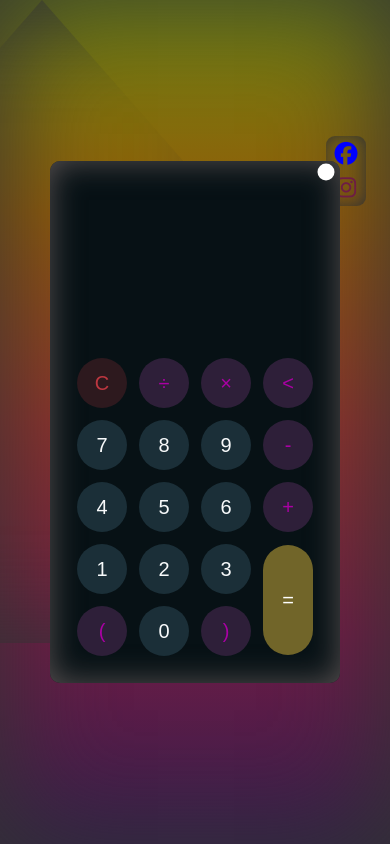
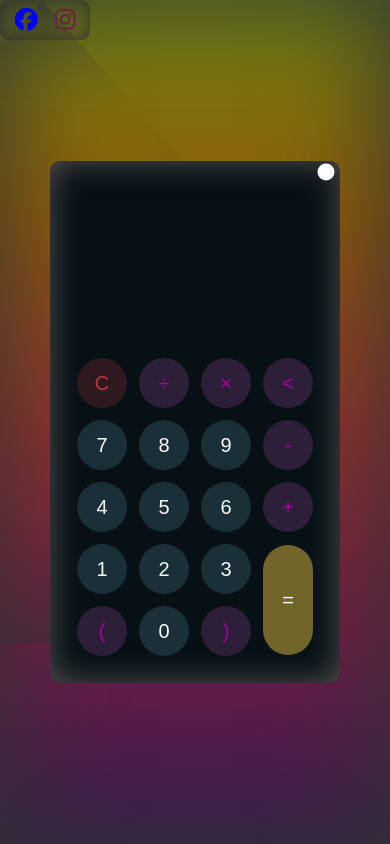
Before and after one commit to 19kaushik7/Calculator-with-Day-Nite-Mood, a plain HTML site: page index.html in a window 390 px wide. Drawn offline with Linux system fonts and the light colour scheme.

Commit message:
Update style.css

```diff
--- a/style.css
+++ b/style.css
@@ -177,3 +177,26 @@ button#equal {
     background-color: #716529;
     color: #ffffff;
 }
+
+@media only screen and (max-width: 600px) {
+    .icons {
+        width: 90px;
+        height: 40px;
+        position: absolute;
+        top: 0;
+        left: 0;
+        display: flex;
+        align-items: center;
+        justify-content: space-around;
+        flex-direction: row;
+        padding: 6px;
+        border-radius: 9px;
+        box-shadow: 0 0 1rem #333 inset;
+        transition: all 0.2s ease;
+    }
+    .icons .fa-instagram {
+        color: #6e1c45;
+        margin-top: 00px;
+    }
+
+}
```
